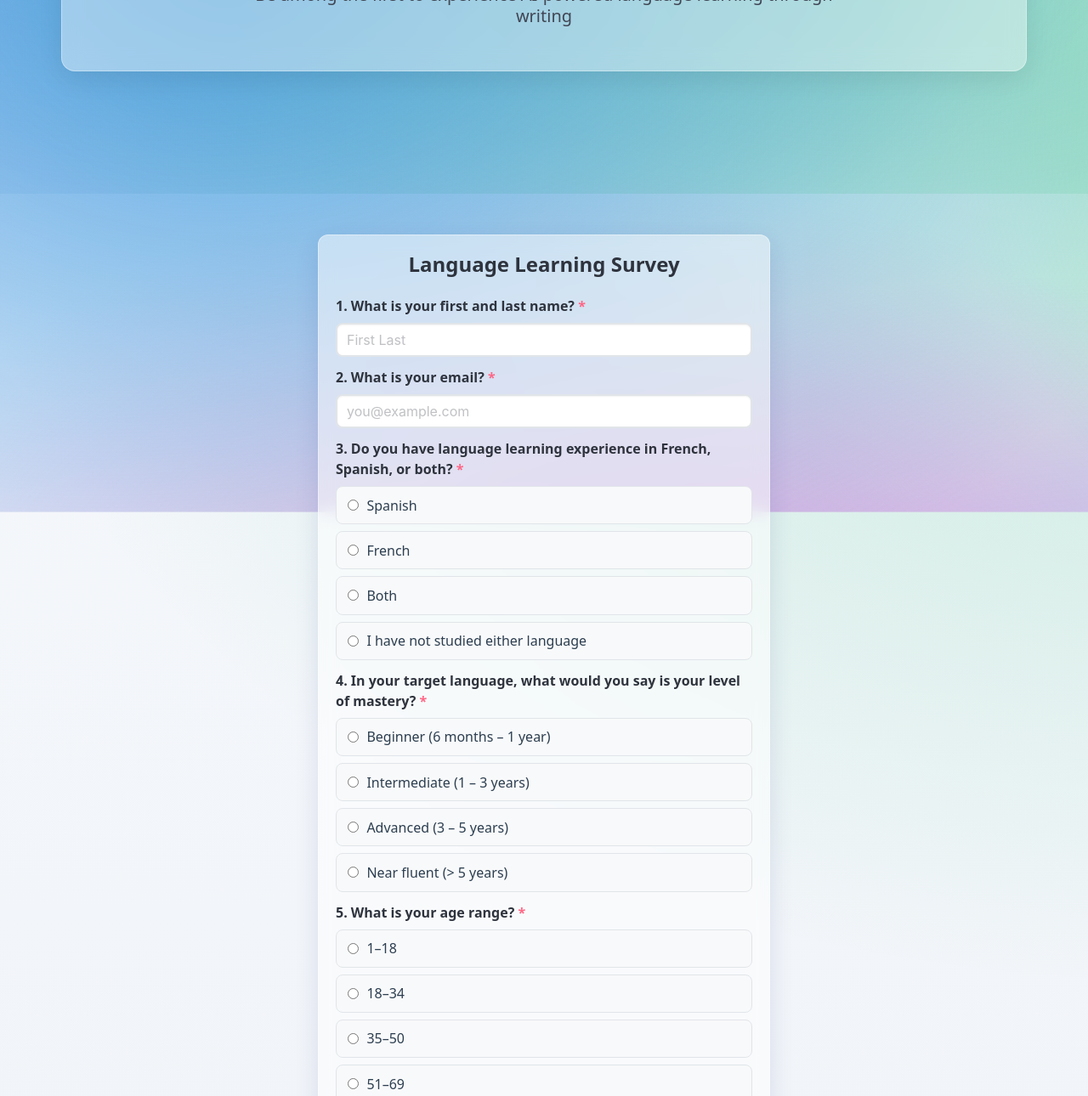
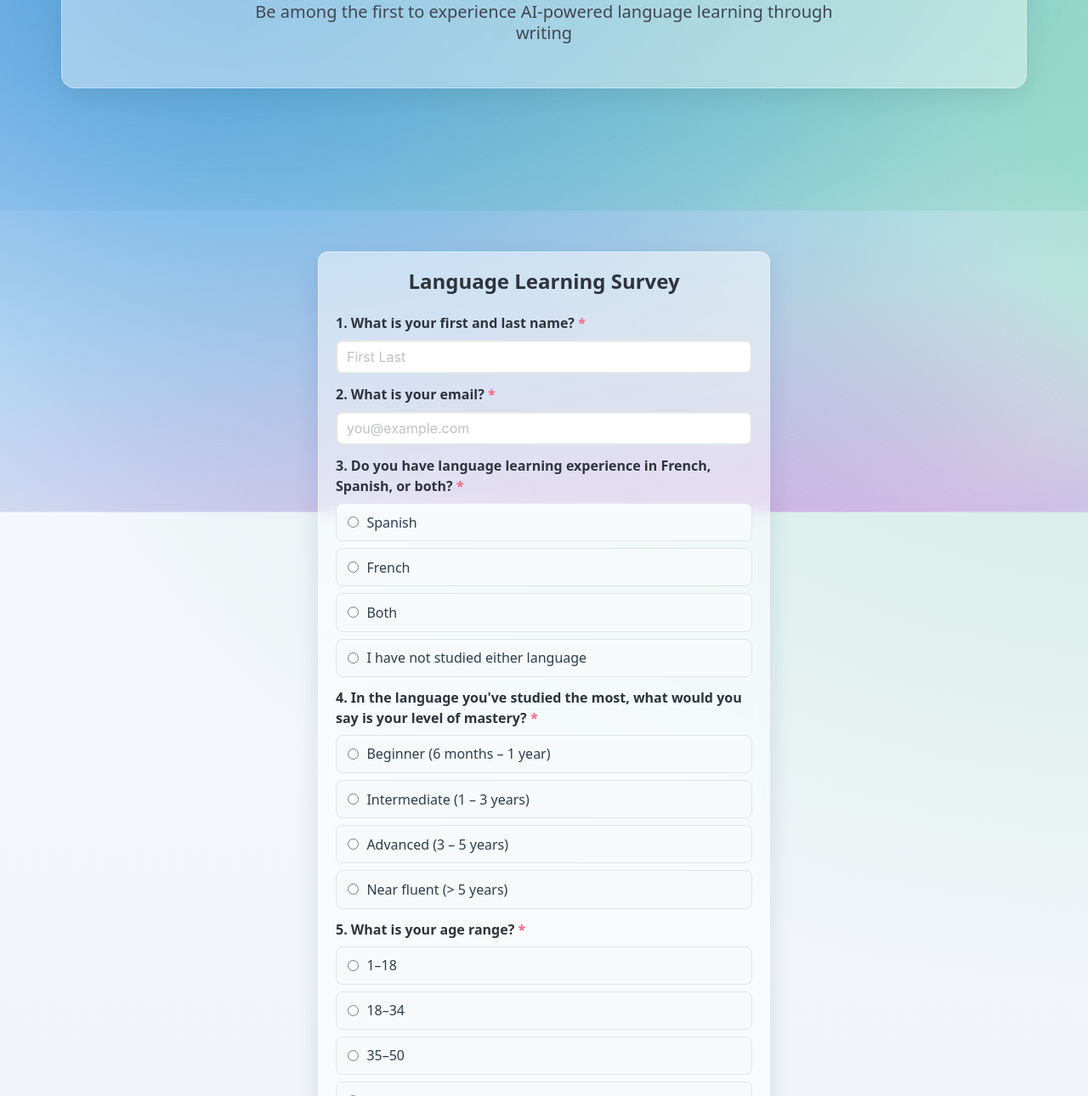
Before and after one commit to Lingle-Labs/getlingle.com, a plain HTML site: page contact.html in a window 1280 px wide. Shown: the part 291-1581 px from the top of the page at 85% size. Drawn offline with Linux system fonts and the light colour scheme.

Commit message:
Update contact.html

```diff
--- a/contact.html
+++ b/contact.html
@@ -43,7 +43,7 @@
           <div class="columns is-centered">
             <div class="column is-8">
               <h1 class="title has-text-centered">Join the Beta</h1>
-              <h2 class="subtitle has-text-centered">
+              <h2 class="subtitle has-text-centered" style="margin-top: 20px">
                 Be among the first to experience AI-powered language learning through writing
               </h2>
             </div>
@@ -96,9 +96,10 @@
                   <p id="experience-error" class="help is-danger is-hidden" role="alert"></p>
                 </div>
 
+
                 <!-- 4. Level -->
                 <div class="field">
-                  <label class="label">4. In your target language, what would you say is your level of mastery? <span class="has-text-danger">*</span></label>
+                  <label class="label">4. In the language you've studied the most, what would you say is your level of mastery? <span class="has-text-danger">*</span></label>
                   <div class="control pretty-options">
                     <label class="pretty-option"><input type="radio" name="level" value="beginner"> <span>Beginner (6 months – 1 year)</span></label>
                     <label class="pretty-option"><input type="radio" name="level" value="intermediate"> <span>Intermediate (1 – 3 years)</span></label>
```
